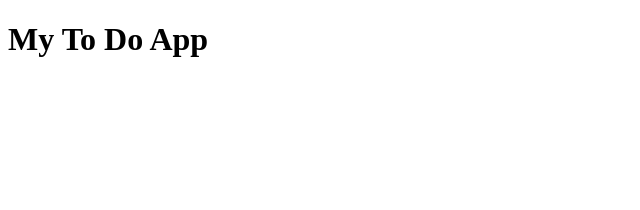
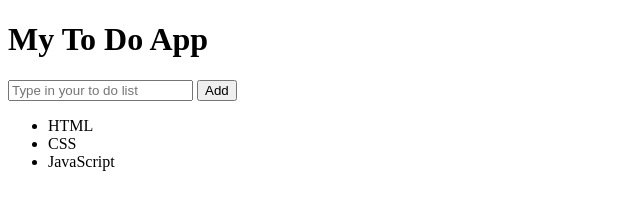
Before and after one commit to jiawei0314/todo-app, a plain HTML site: page index.html in a window 1280 px wide. Shown: the whole page, without its empty margins (0-640 px from the left). Drawn offline with Linux system fonts and the light colour scheme.

Commit message:
feat: toDo-input

```diff
--- a/index.html
+++ b/index.html
@@ -11,5 +11,18 @@
 </head>
 <body>
     <h1>My To Do App</h1>
+
+    <form>
+        <input type="text" name="inputText" id="inputText" placeholder="Type in your to do list">
+        <button id="addBtn" type="button">Add</button>
+    </form>
+
+    <ul>
+        <li>HTML</li>
+        <li>CSS</li>
+        <li>JavaScript</li>
+    </ul>
+
+    <script src="app.js"></script>
 </body>
 </html>
```
